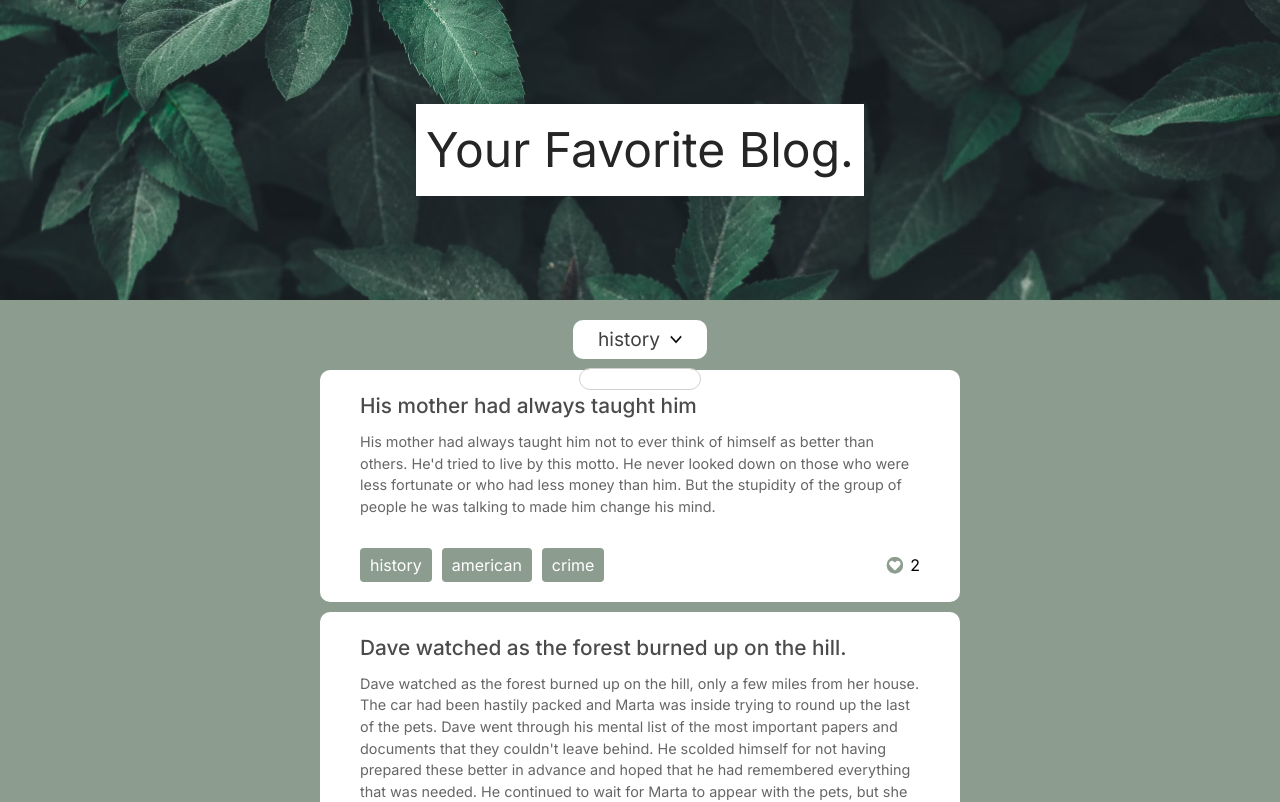
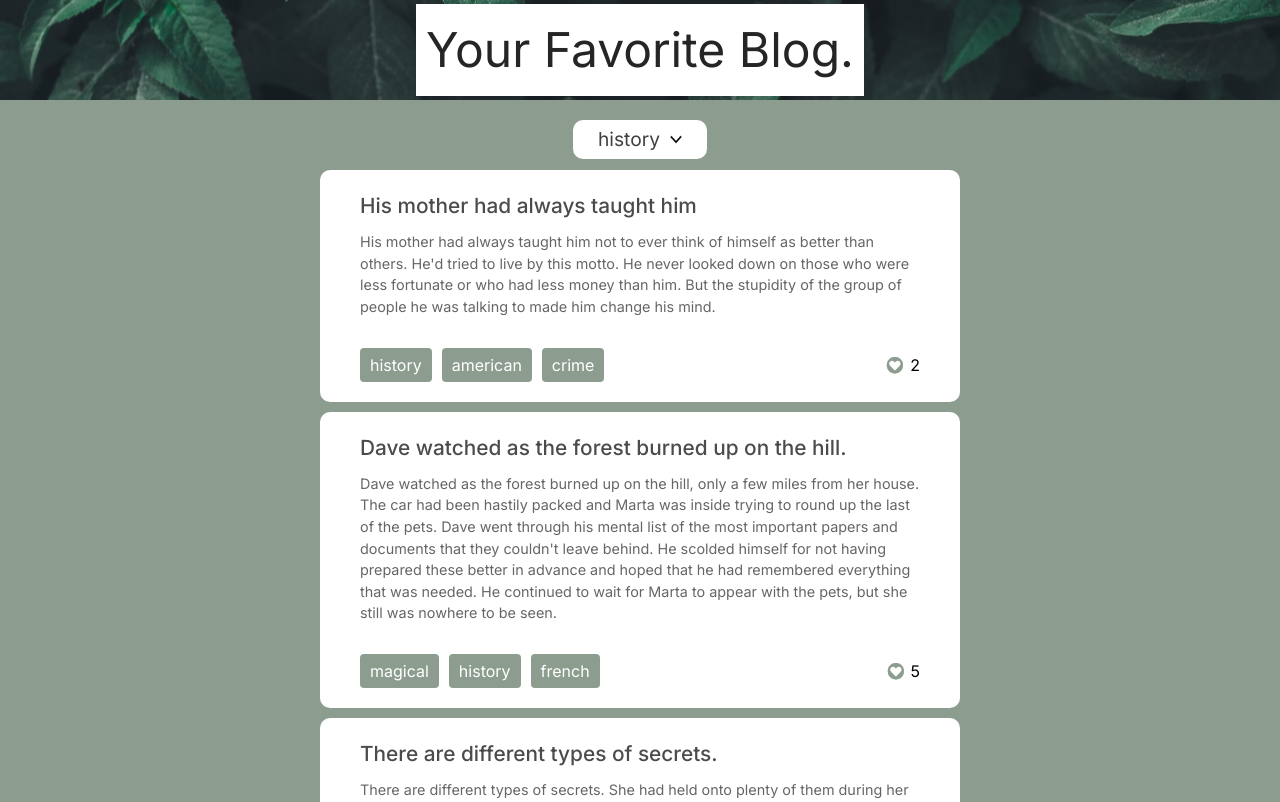
Before and after one commit to luisw90/TinyBlog, a Next.js app: page / in a window 1280 px wide. Shown: the top 802 px of the page. Built offline with nearby package versions, Linux system fonts and the light colour scheme.

Commit message:
dropdown with checkboxes design

```diff
--- a/src/app/globals.css
+++ b/src/app/globals.css
@@ -5,7 +5,7 @@
 :root {
   --main-color: rgb(140, 157, 143);
   --secondary-color: rgb(209, 209, 209);
-  --header-height: 300px;
+  --header-height: 100px;
 }
 
 .header__container {
@@ -14,7 +14,6 @@
   align-items: center;
   height: var(--header-height);
   background-color: var(--main-color);
-  border-bottom: 1px solid white;
 }
 
 .header__image {
@@ -90,6 +89,8 @@
 }
 
 .blogDropdown__item {
+  display: flex;
+  gap: 10px;
   border-bottom: 0.3px solid rgb(209, 209, 209);
 }
 
--- a/src/app/page.tsx
+++ b/src/app/page.tsx
@@ -13,6 +13,7 @@ export default function Home() {
 
   const [blogTitles, setBlogTitles] = useState<string[]>([]);
   const [currentPosts, setCurrentPosts] = useState<Post[]>([]);
+
   useEffect(() => {
     /*
     const fecthData = async () => {
@@ -33,13 +34,12 @@ export default function Home() {
       });
     });
     setBlogTitles(tagArray);
-    changeBlogHandle(tagArray[0]);
-    console.log(tagArray);
+    changeBlogHandle([tagArray[0]]);
   }, []);
 
-  const changeBlogHandle = (blogtitle: string) => {
+  const changeBlogHandle = (blogtitle: string[]) => {
     const currentP = dummyData.filter((post) => {
-      if (post.tags.includes(blogtitle)) {
+      if (post.tags.some((substring) => blogtitle.includes(substring))) {
         return post;
       }
     });
--- a/src/components/BlogSections.tsx
+++ b/src/components/BlogSections.tsx
@@ -1,10 +1,10 @@
-import React, { FC, useEffect, useState } from "react";
+import React, { FC, useEffect, useRef, useState } from "react";
 import { PostSection } from "./PostSection";
 import { Post } from "@/Types";
 
 type BlogSectionsProps = {
   blogTitles: string[];
-  changeBlogHandle: (title: string) => void;
+  changeBlogHandle: (title: string[]) => void;
 };
 
 export const BlogSections: FC<BlogSectionsProps> = ({
@@ -12,43 +12,93 @@ export const BlogSections: FC<BlogSectionsProps> = ({
   changeBlogHandle,
 }) => {
   const [open, setOpen] = useState(false);
-  const [currentBlog, setCurrentBlog] = useState("");
+  const [currentTags, setCurrentTags] = useState([""]);
+
+  useEffect(() => {
+    setCurrentTags([blogTitles[0]]);
+  }, [blogTitles]);
 
   const handleOpen = () => {
     setOpen(!open);
   };
 
-  useEffect(() => {
-    setCurrentBlog(blogTitles[0]);
-  }, [blogTitles]);
+  const handleCheckbox = (e: any) => {
+    const tag = e.target.value;
+    if (e.target.checked) {
+      setCurrentTags((oldBlogArray) => [...oldBlogArray, tag]);
+    } else {
+      const newTagArray = currentTags.filter(
+        (cuurentTag) => cuurentTag !== tag
+      );
+      setCurrentTags(newTagArray);
+    }
+    changeBlogHandle(currentTags);
+  };
 
   return (
     <div className="blogDropdown__container">
       <button className="blogDropdown__button" onClick={handleOpen}>
-        <div className="blogDropdown__title">{currentBlog}</div>
+        <div className="blogDropdown__title">{currentTags}</div>
         <img className="blogDropdown__icon" src="dropDown.png" alt="" />
       </button>
-      <div className="blogDropdown__itemcontainer">
-        {open
-          ? blogTitles &&
-            blogTitles.map((title) => {
+
+      {open ? (
+        <ul className="blogDropdown__itemcontainer">
+          {blogTitles &&
+            blogTitles.map((title, index) => {
+              let checkboxState = false;
+              if (currentTags.includes(title)) {
+                checkboxState = true;
+              }
               return (
                 <button
                   className="blogDropdown__item"
                   key={title}
                   value={title}
-                  onClick={(e) => {
-                    setOpen(false);
-                    setCurrentBlog(e.currentTarget.value);
-                    changeBlogHandle(e.currentTarget.value);
-                  }}
                 >
                   {title}
+                  <input
+                    type="checkbox"
+                    value={title}
+                    defaultChecked={checkboxState}
+                    onChange={handleCheckbox}
+                  />
                 </button>
               );
-            })
-          : null}
-      </div>
+            })}
+        </ul>
+      ) : null}
     </div>
   );
 };
+
+/*
+{open ? (
+  <ul className="blogDropdown__itemcontainer">
+    {blogTitles &&
+      blogTitles.map((title) => {
+        return (
+          <li
+            className="blogDropdown__item"
+            key={title}
+            value={title}
+            onClick={(e) => {
+              setOpen(false);
+              setCurrentBlog(e.currentTarget.value);
+              changeBlogHandle(e.currentTarget.value);
+            }}
+          >
+            {title}
+          </li>
+        );
+      })}
+  </ul>
+) : null}
+
+
+checkList.addEventListener("blur", function (e: any) {
+  if (!e.relatedTarget || !e.relatedTarget.classList.contains("anchor")) {
+    checkList.setAttribute("class", "dropdown-check-list");
+  }
+});
+*/
--- a/src/components/PostCard.tsx
+++ b/src/components/PostCard.tsx
@@ -3,7 +3,7 @@ import { Post } from "@/Types";
 
 type PostProps = {
   post: Post;
-  changeBlogHandle: (title: string) => void;
+  changeBlogHandle: (title: string[]) => void;
 };
 export const PostCard: FC<PostProps> = ({ post, changeBlogHandle }) => {
   return (
@@ -18,7 +18,7 @@ export const PostCard: FC<PostProps> = ({ post, changeBlogHandle }) => {
                 className="postCard__tag"
                 key={tag}
                 value={tag}
-                onClick={(e) => changeBlogHandle(e.currentTarget.value)}
+                onClick={(e) => changeBlogHandle([e.currentTarget.value])}
               >
                 {tag}
               </button>
--- a/src/components/PostSection.tsx
+++ b/src/components/PostSection.tsx
@@ -4,7 +4,7 @@ import { PostCard } from "./PostCard";
 
 type PostSectionsProps = {
   posts: Post[];
-  changeBlogHandle: (title: string) => void;
+  changeBlogHandle: (title: string[]) => void;
 };
 
 export const PostSection: FC<PostSectionsProps> = ({
```
